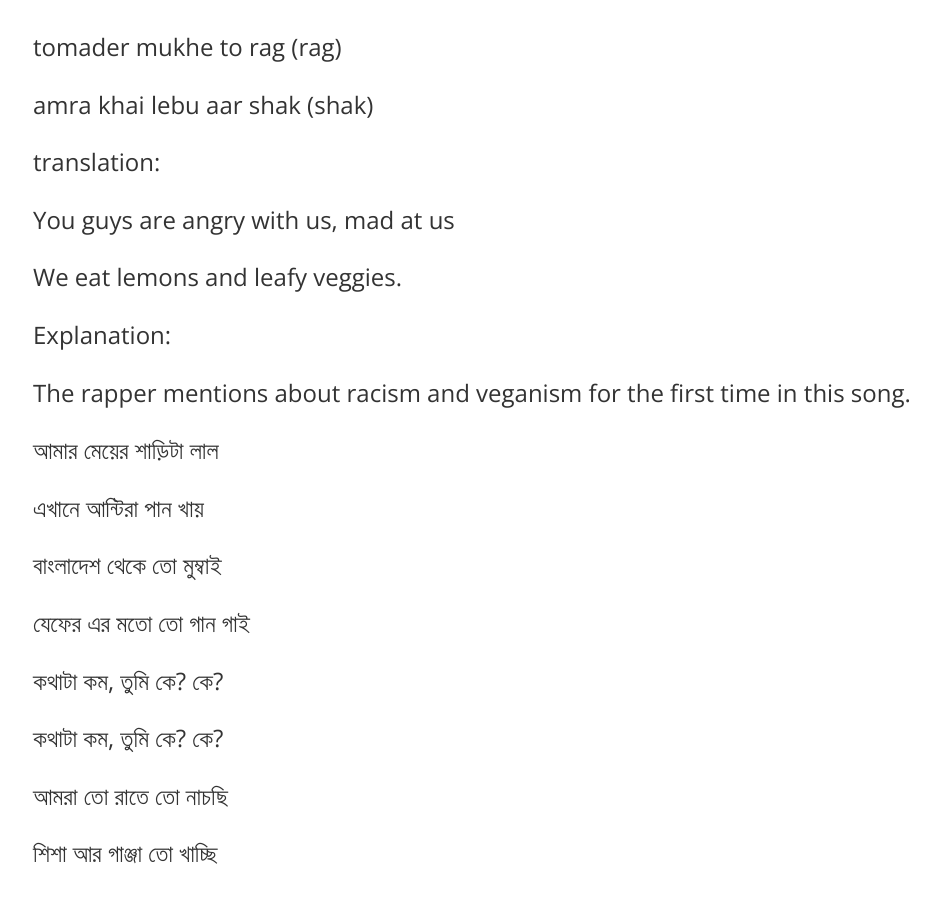
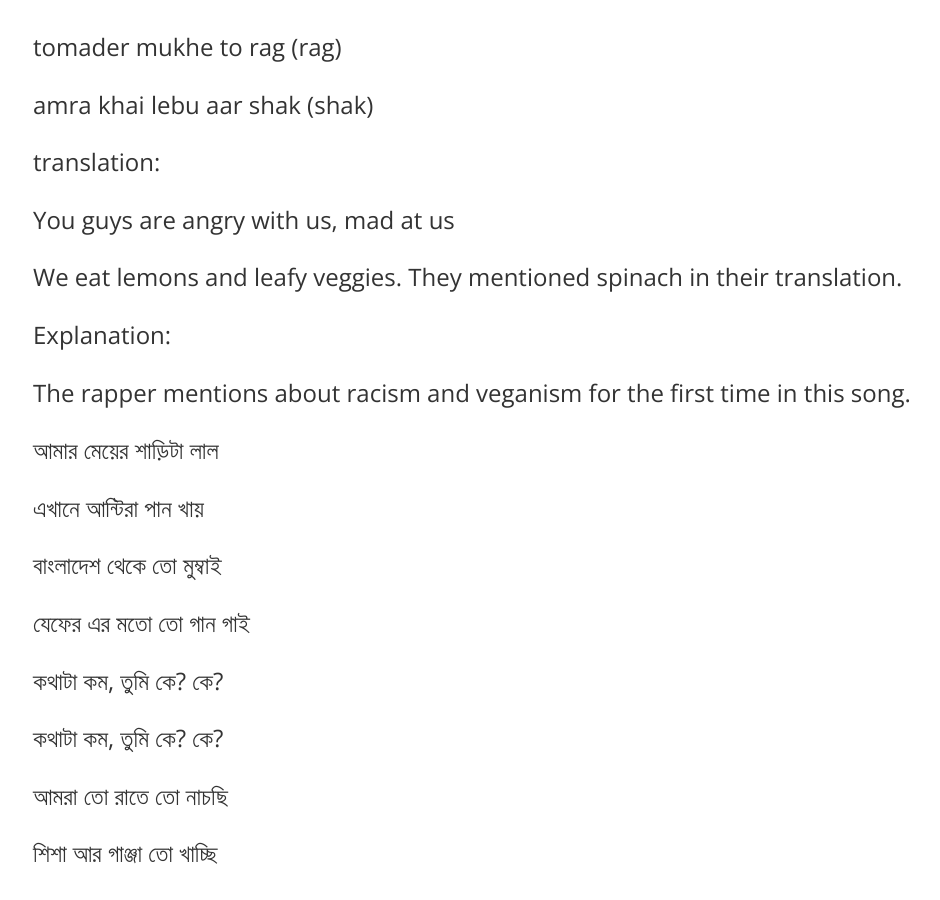
Before and after one commit to damnArin/damnArin.github.io, a Jekyll site: the page built from _posts/2020-06-28-Bhanga Bangla - Bangla Hiphop - Mumble Rap.md, in a window 1280 px wide and 900 px high, scrolled down 7606 px. Shown: the whole window, without its empty margins (159-1099 px from the left). Built offline with Jekyll 4.4.1, drawn with Linux system fonts in a browser that asks for light colours; comment, search, counter and statistics services are not loaded.

Commit message:
Update 2020-06-28-Bhanga Bangla - Bangla Hiphop - Mumble Rap.md

```diff
--- a/_posts/2020-06-28-Bhanga Bangla - Bangla Hiphop - Mumble Rap.md
+++ b/_posts/2020-06-28-Bhanga Bangla - Bangla Hiphop - Mumble Rap.md
@@ -177,7 +177,7 @@ translation:
 
 You guys are angry with us, mad at us
 
-We eat lemons and leafy veggies.
+We eat lemons and leafy veggies. They mentioned spinach in their translation.
 
 Explanation:
 
```
